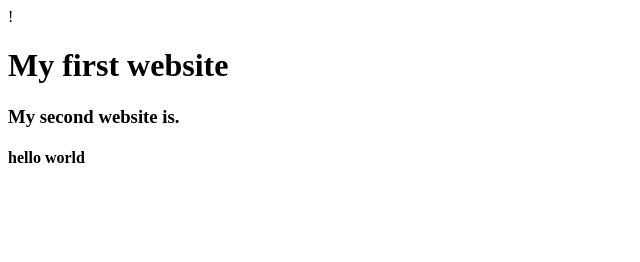
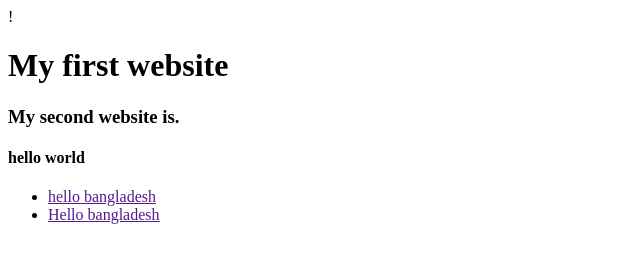
Before and after one commit to webthemelab/My-first-website, a plain HTML site: page index.html in a window 1280 px wide. Shown: the whole page, without its empty margins (0-640 px from the left). Drawn offline with Linux system fonts and the light colour scheme.

Commit message:
second change

```diff
--- a/index.html
+++ b/index.html
@@ -10,5 +10,9 @@
     <h1>My first website</h1>
     <h3>My second website is.</h3>
     <h4>hello world</h4>
+    <ul>
+        <li><a href="">hello bangladesh</a></li>
+        <li><a href="">Hello bangladesh</a></li>
+    </ul>
 </body>
 </html>
```
